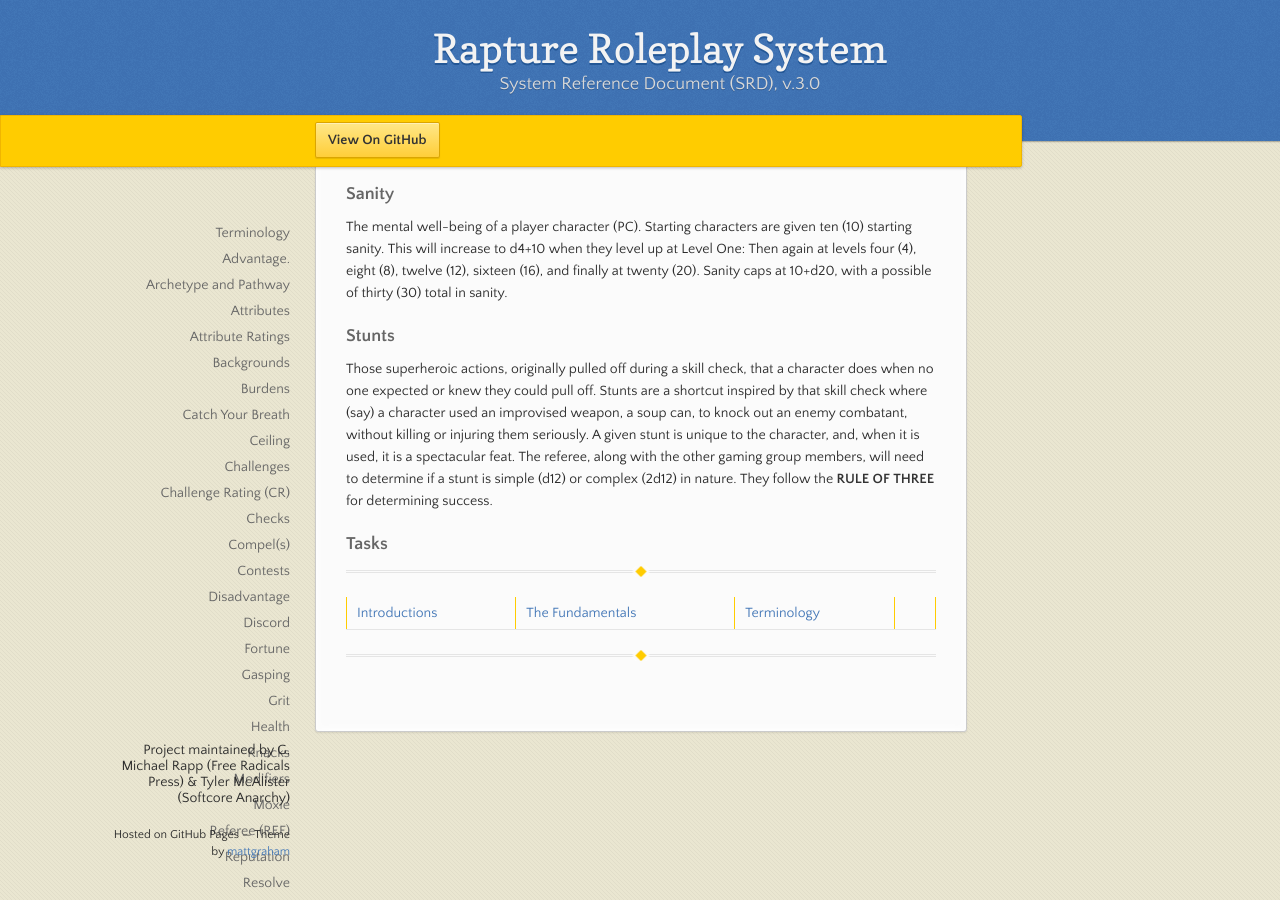
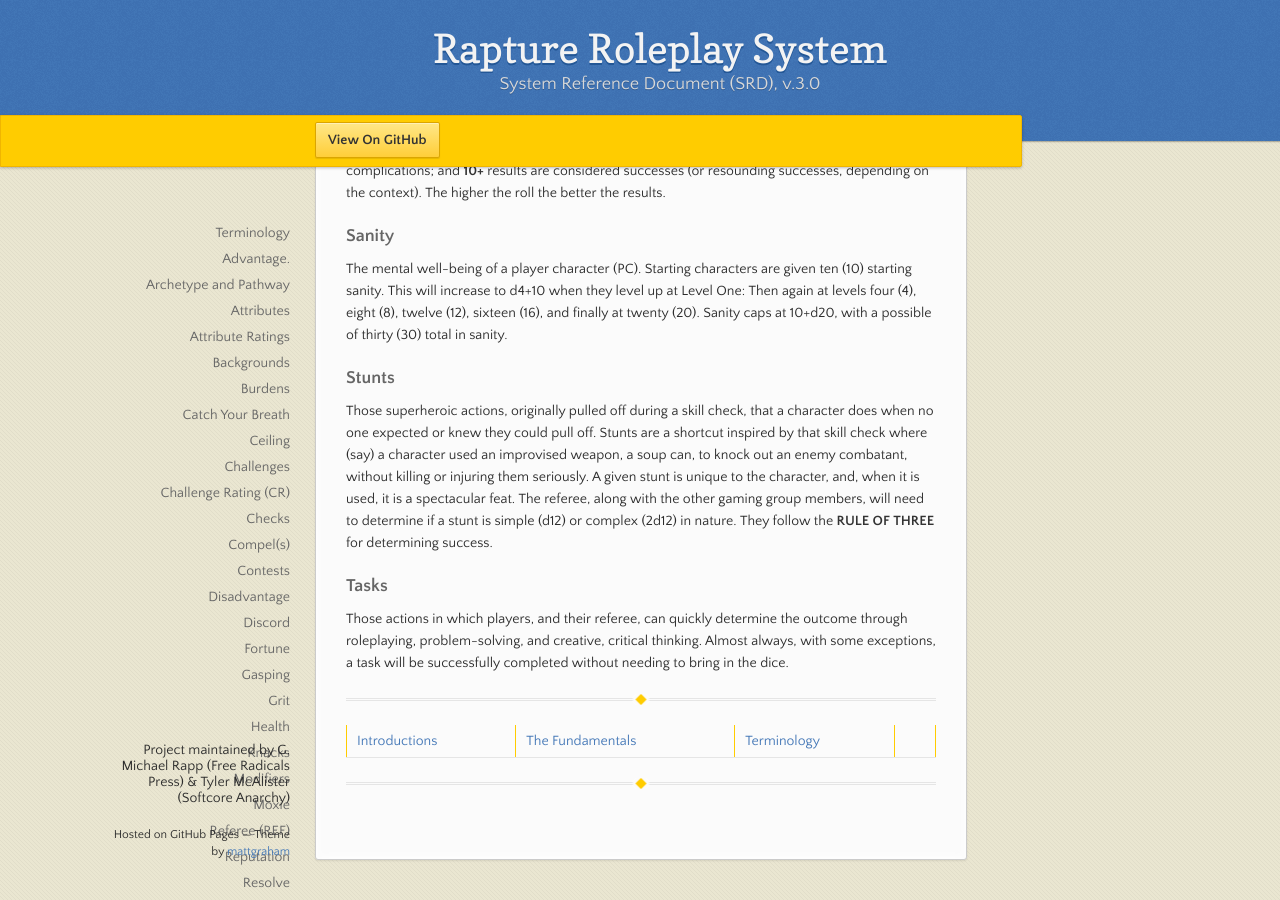
Before and after one commit to GMichaelRapp/rapture, a Jekyll site: the page built from terminology.md, in a window 1280 px wide and 900 px high, scrolled down 3290 px. Built offline with Jekyll 4.4.1, drawn with Linux system fonts in a browser that asks for light colours; some of the changed text lies outside the part shown.

Commit message:
Update terminology.md

```diff
--- a/terminology.md
+++ b/terminology.md
@@ -53,6 +53,7 @@ Those actions in which players, and their REF, are quickly able to determine fai
 A compel is issued by a Referee, or another player, who wishes to challenge a player’s character in a deep and meaningful way by facing their burdens. Players who accept a compel from their REF are likely to see great rewards and challenges ahead.
 
 ### Contests
+These are actions in which two (2) or more parties act in opposition to one another.
 
 ### Disadvantage
 This means a character faces a given action at disadvantage and is penalized in turn, meaning they are less likely to succeed in tackling the challenge in question.
@@ -98,6 +99,7 @@ The mental well-being of a player character (PC). Starting characters are given
 Those superheroic actions, originally pulled off during a skill check, that a character does when no one expected or knew they could pull off. Stunts are a shortcut inspired by that skill check where (say) a character used an improvised weapon, a soup can, to knock out an enemy combatant, without killing or injuring them seriously. A given stunt is unique to the character, and, when it is used, it is a spectacular feat. The referee, along with the other gaming group members, will need to determine if a stunt is simple (d12) or complex (2d12) in nature. They follow the **RULE OF THREE** for determining success.
 
 ### Tasks
+Those actions in which players, and their referee, can quickly determine the outcome through roleplaying, problem-solving, and creative, critical thinking. Almost always, with some exceptions, a task will be successfully completed without needing to bring in the dice.
 
 ---
 
```
